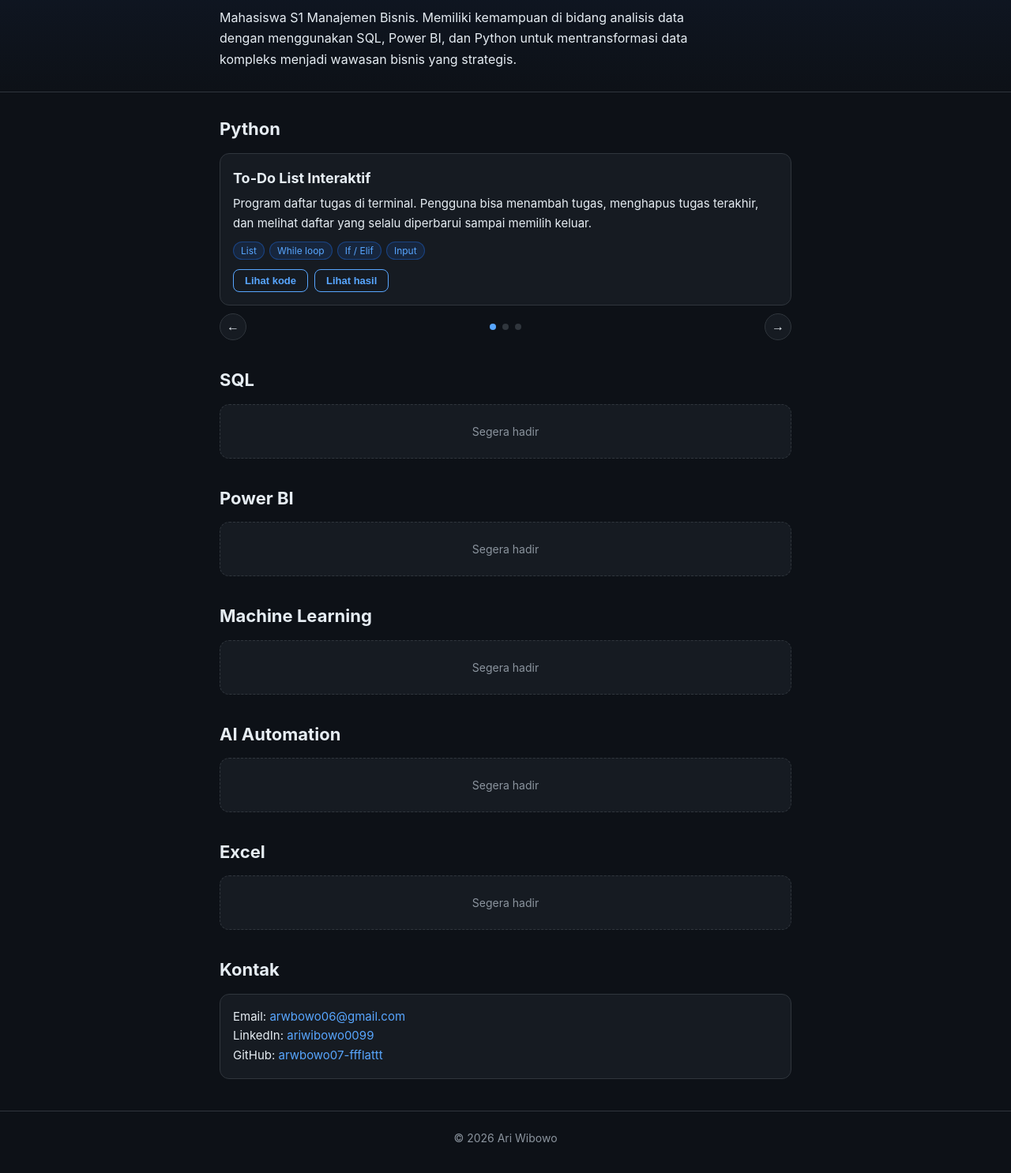
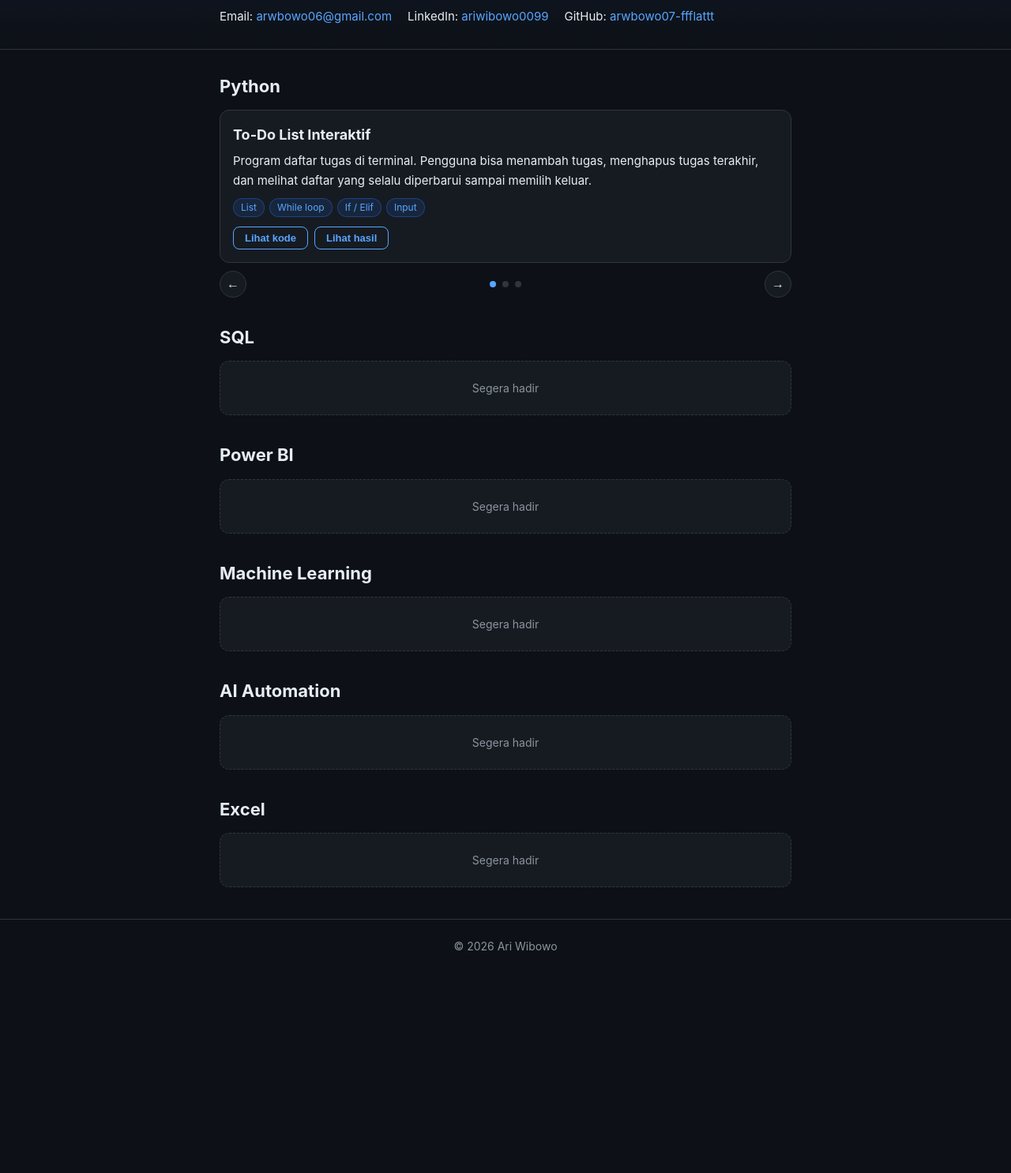
Before and after one commit to ariwibowo8/ariwibowo8.github.io, a plain HTML site: page index.html in a window 1280 px wide. Shown: the part 124-1610 px from the top of the page at 79% size. After the commit the page ends 1370 px from the top, so only its background shows below. Drawn offline with Linux system fonts and the light colour scheme.

Commit message:
Update index.html

```diff
--- a/index.html
+++ b/index.html
@@ -12,7 +12,8 @@
     header { padding:48px 0 28px; border-bottom:1px solid var(--line); background:linear-gradient(180deg,#111a2b 0%,var(--bg) 100%); }
     .tag { color:var(--accent); font-size:13px; letter-spacing:1px; text-transform:uppercase; margin:0 0 6px; }
     h1 { font-size:38px; margin:0 0 12px; line-height:1.2; }
-    .intro { margin:0; max-width:620px; }
+    .links { display:flex; flex-wrap:wrap; gap:4px 20px; font-size:15px; }
+    .links a { color:var(--accent); text-decoration:none; }
     section { padding:28px 0 4px; }
     h2 { font-size:22px; margin:0 0 12px; }
     .card { background:var(--card); border:1px solid var(--line); border-radius:12px; padding:16px; }
@@ -40,7 +41,6 @@
     .hint { color:var(--muted); font-size:12px; margin:8px 0 0 !important; }
     .copy { background:var(--accent); color:#04122b; border:none; border-radius:8px; padding:5px 12px; font-weight:600; font-size:12px; cursor:pointer; margin-top:8px; }
 
-    .contact a { color:var(--accent); text-decoration:none; }
     footer { margin-top:36px; padding:22px 0 36px; border-top:1px solid var(--line); color:var(--muted); font-size:14px; text-align:center; }
     @media (max-width:480px){ h1{font-size:32px;} header{padding:40px 0 24px;} }
   </style>
@@ -51,7 +51,11 @@
   <div class="wrap">
     <p class="tag">Portofolio</p>
     <h1>Ari Wibowo</h1>
-    <p class="intro">Mahasiswa S1 Manajemen Bisnis. Memiliki kemampuan di bidang analisis data dengan menggunakan SQL, Power BI, dan Python untuk mentransformasi data kompleks menjadi wawasan bisnis yang strategis.</p>
+    <div class="links">
+      <span>Email: <a href="mailto:arwbowo06@gmail.com">arwbowo06@gmail.com</a></span>
+      <span>LinkedIn: <a href="https://www.linkedin.com/in/ariwibowo0099" target="_blank" rel="noopener">ariwibowo0099</a></span>
+      <span>GitHub: <a href="https://github.com/arwbowo07-ffflattt">arwbowo07-ffflattt</a></span>
+    </div>
   </div>
 </header>
 
@@ -276,15 +280,6 @@ Congratulations! You Won the best of three</pre>
     <div class="card empty">Segera hadir</div>
   </section>
 
-  <section class="contact">
-    <h2>Kontak</h2>
-    <div class="card">
-      <p style="margin:0">Email: <a href="mailto:arwbowo06@gmail.com">arwbowo06@gmail.com</a></p>
-      <p style="margin:0">LinkedIn: <a href="https://www.linkedin.com/in/ariwibowo0099" target="_blank" rel="noopener">ariwibowo0099</a></p>
-      <p style="margin:0">GitHub: <a href="https://github.com/arwbowo07-ffflattt">arwbowo07-ffflattt</a></p>
-    </div>
-  </section>
-
 </main>
 
 <footer>
```
